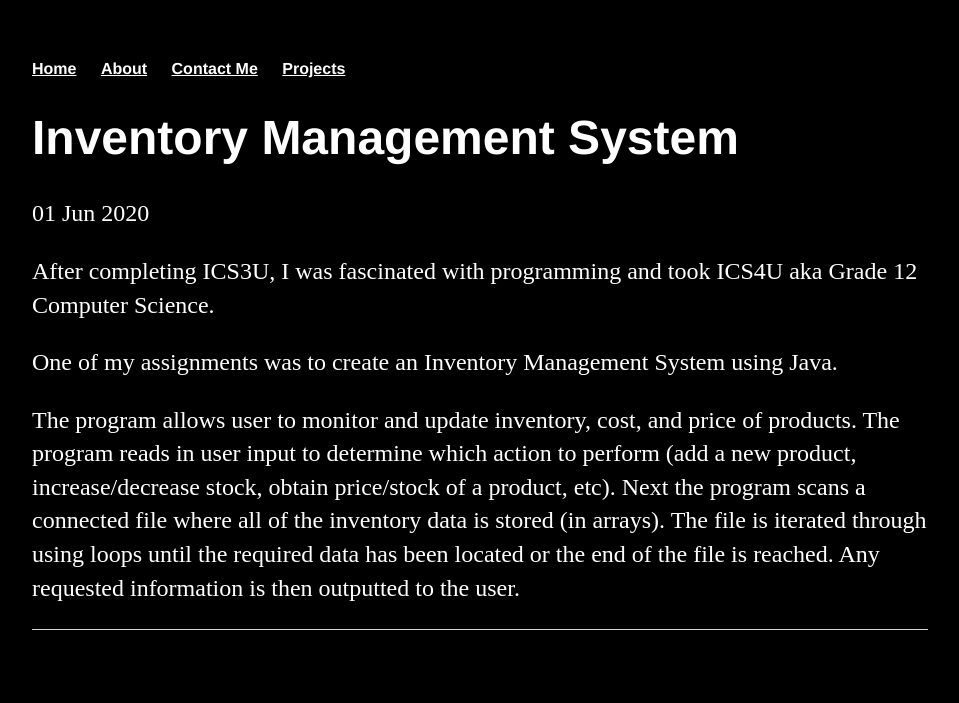
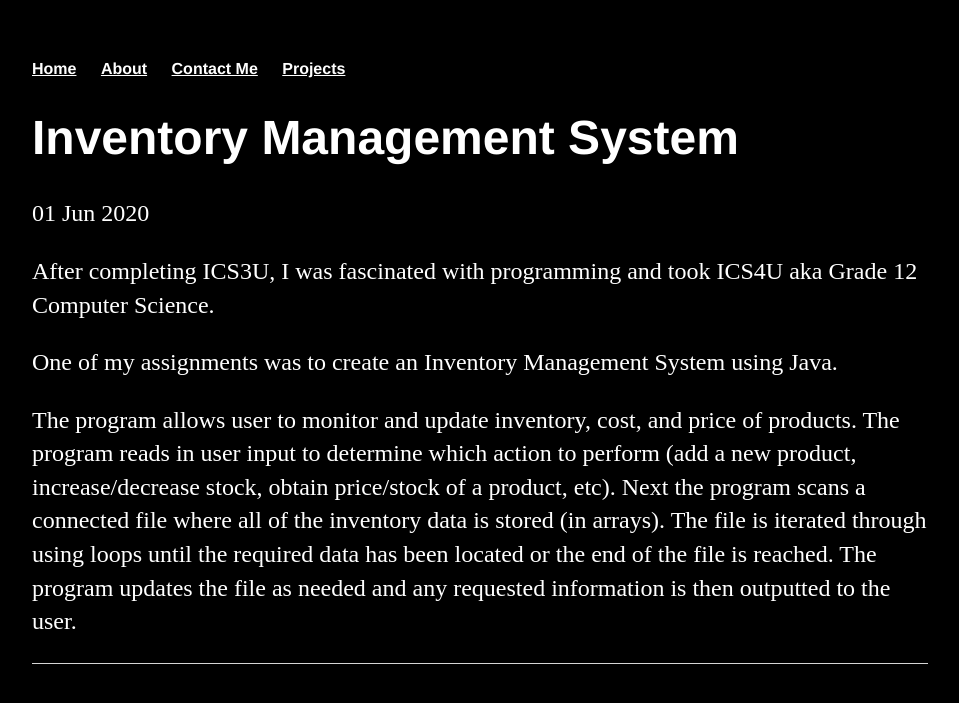
Before and after one commit to rachel-scott/rachel-scott.github.io, a Jekyll site: the page built from _posts/2020-06-01-Inventory-Management-System.md, in a window 1280 px wide. Shown: the top 703 px of the page, without its empty margins (160-1119 px from the left). Built offline with Jekyll 4.4.1, drawn with Linux system fonts in a browser that asks for light colours.

Commit message:
Update 2020-06-01-Inventory-Management-System.md

```diff
--- a/_posts/2020-06-01-Inventory-Management-System.md
+++ b/_posts/2020-06-01-Inventory-Management-System.md
@@ -9,4 +9,4 @@
 One of my assignments was to create an Inventory Management System using Java.
 
 The program allows user to monitor and update inventory, cost, and price of products.
-The program reads in user input to determine which action to perform (add a new product, increase/decrease stock, obtain price/stock of a product, etc). Next the program scans a connected file where all of the inventory data is stored (in arrays). The file is iterated through using loops until the required data has been located or the end of the file is reached. Any requested information is then outputted to the user.
+The program reads in user input to determine which action to perform (add a new product, increase/decrease stock, obtain price/stock of a product, etc). Next the program scans a connected file where all of the inventory data is stored (in arrays). The file is iterated through using loops until the required data has been located or the end of the file is reached. The program updates the file as needed and any requested information is then outputted to the user.
```
